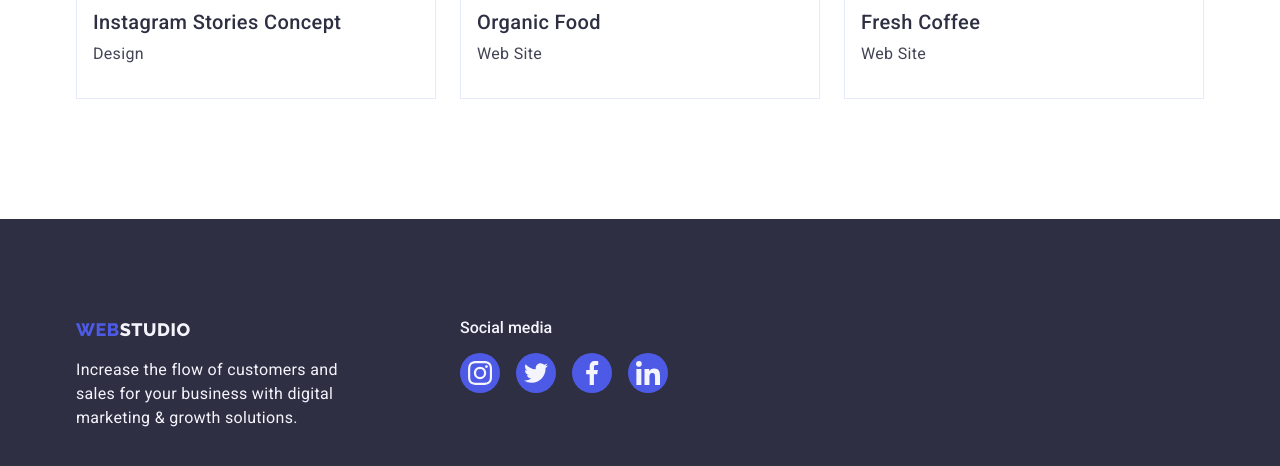
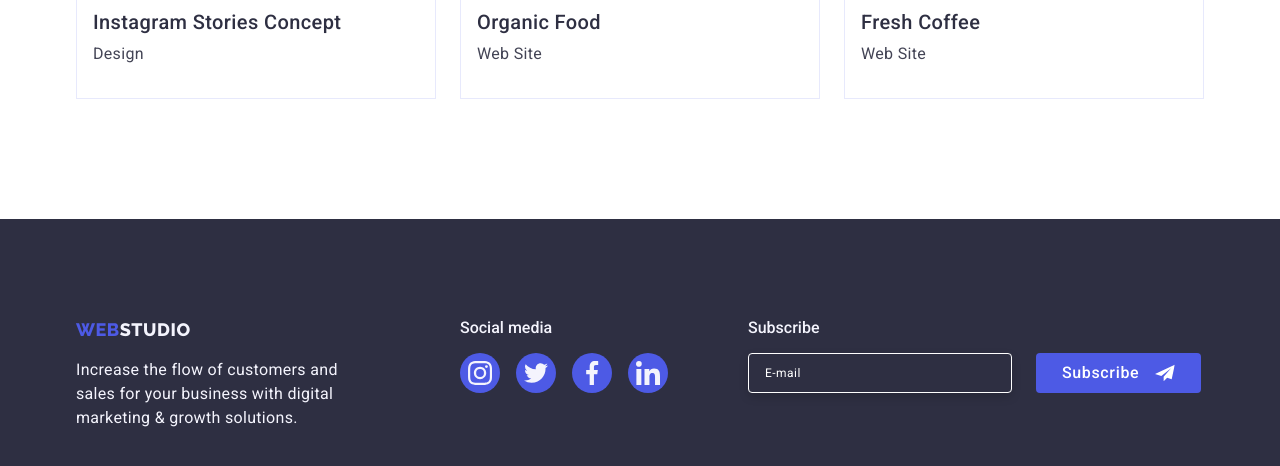
Before and after one commit to YuriiShulga/goit-markup-hw-06, a plain HTML site: page portfolio.html in a window 1280 px wide. Shown: the part 1551-2017 px from the top of the page. Drawn offline with nearby package versions, Linux system fonts and the light colour scheme.

Commit message:
goit-markup-hw-06-3

```diff
--- a/portfolio.html
+++ b/portfolio.html
@@ -331,6 +331,30 @@
               </li>
             </ul>
           </div>
+          <div class="container-subscribe">
+            <p class="subscribe-text">Subscribe</p>
+            <form class="footer-form">
+              <div class="container-label">
+                <label class="footer-label" aria-label="user-email">
+                  <input
+                    type="text"
+                    name="user-email"
+                    class="footer-input"
+                    required
+                    placeholder="E-mail"
+                  />
+                </label>
+                <div class="container-button">
+                  <button type="submit" class="footer-button font-btn">
+                    Subscribe
+                    <svg class="footer-airplane" width="24" height="20">
+                      <use href="./images/icons.svg#icon-airplane"></use>
+                    </svg>
+                  </button>
+                </div>
+              </div>
+            </form>
+          </div>
         </div>
       </div>
     </footer>
```
